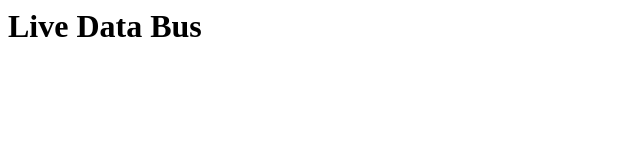
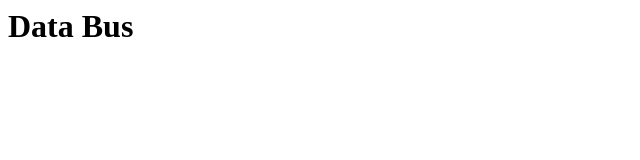
Before and after one commit to NorthStarUAS/GCS, a plain HTML site: page html/props/index.html in a window 1280 px wide. Shown: the whole page, without its empty margins (0-640 px from the left). Drawn offline with Linux system fonts and the light colour scheme.

Commit message:
shorter title

```diff
--- a/html/props/index.html
+++ b/html/props/index.html
@@ -5,7 +5,7 @@
     <script src="../link.js"></script>
   </head>
   <body>
-    <h1>Live Data Bus</h1>
+    <h1>Data Bus</h1>
     <pre><div id="aura_props"></div></pre>
   </body>
 </html>
```
